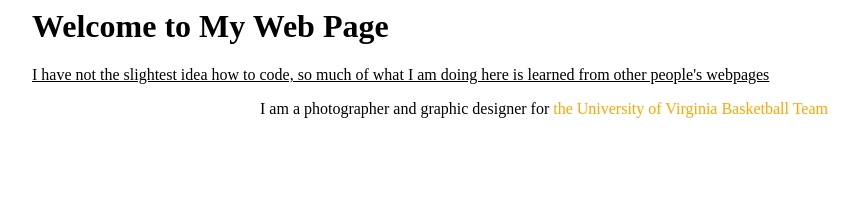
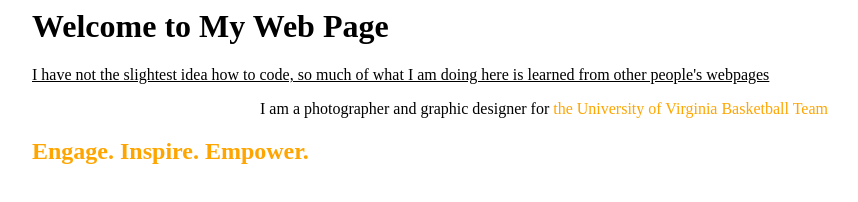
Before and after one commit to jadenhawkins14/jhawkins.github.io, a plain HTML site: page index.html in a window 1280 px wide. Shown: the whole page, without its empty margins (96-954 px from the left). Drawn offline with Linux system fonts and the light colour scheme.

Commit message:
Update index.html
Test

```diff
--- a/index.html
+++ b/index.html
@@ -15,5 +15,9 @@
   I am a photographer and graphic designer for <font color="#FFA500"> the University of Virginia Basketball Team
   </p>
 
+<!-- Nike had a cool scrolling feature that showed a lot of photos, I want to replicate this to show my photos -->
+<header>
+			<h2 class="fsElementTitle">Engage. Inspire. Empower.</h2>
+	</header>
 
 </body>
```
